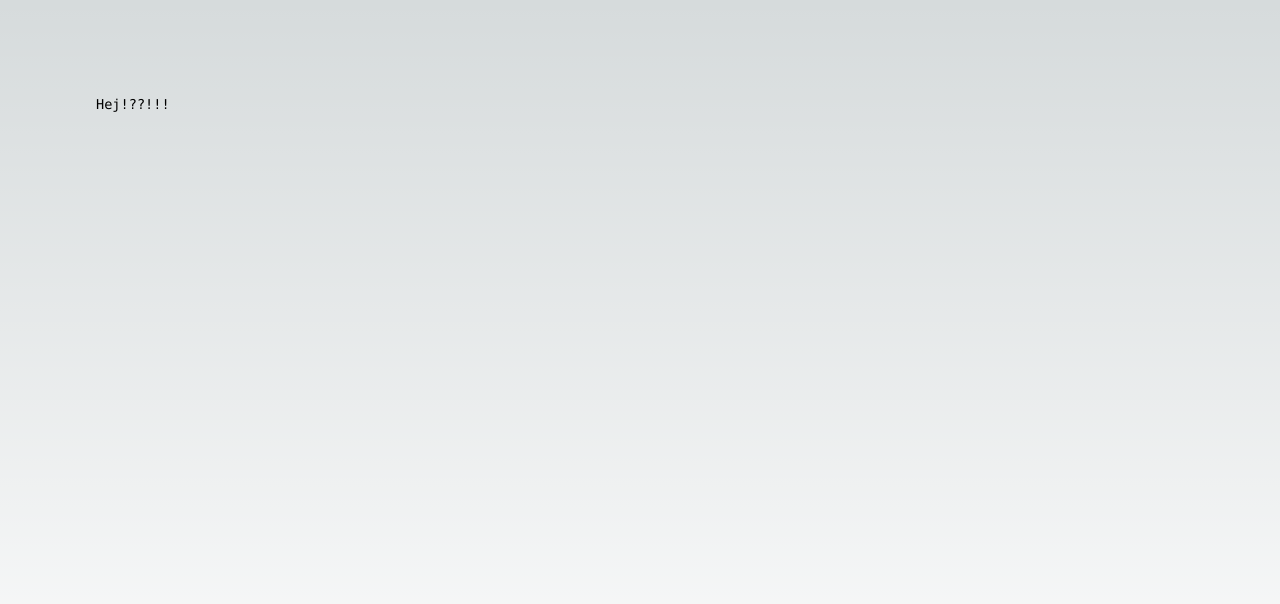
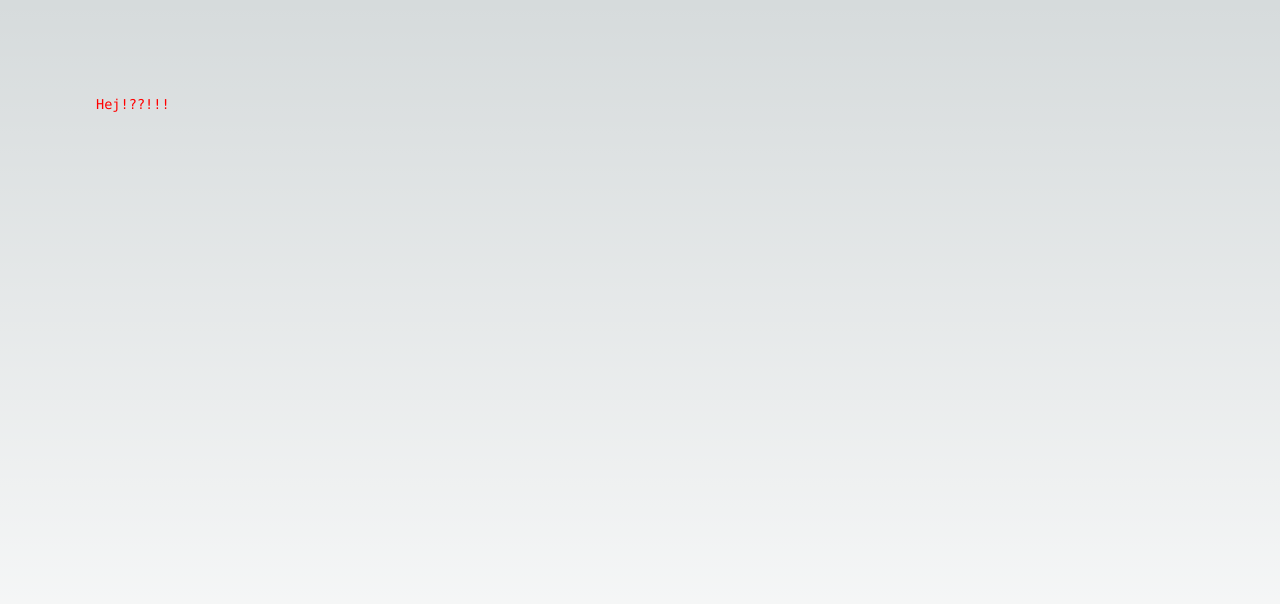
Before and after one commit to fc-io/team-git, a Next.js app: page / in a window 1280 px wide. Shown: the top 604 px of the page. Built offline with nearby package versions, Linux system fonts and the light colour scheme.

Commit message:
add new color

```diff
--- a/app/page.js
+++ b/app/page.js
@@ -7,7 +7,7 @@ const inter = Inter({ subsets: ['latin'] })
 export default function Home() {
   return (
     <main className={styles.main}>
-      <div className={styles.description}>
+      <div className={styles.description} style={{color: 'red'}}>
         Hej!??!!!
       </div>
     </main>
```
